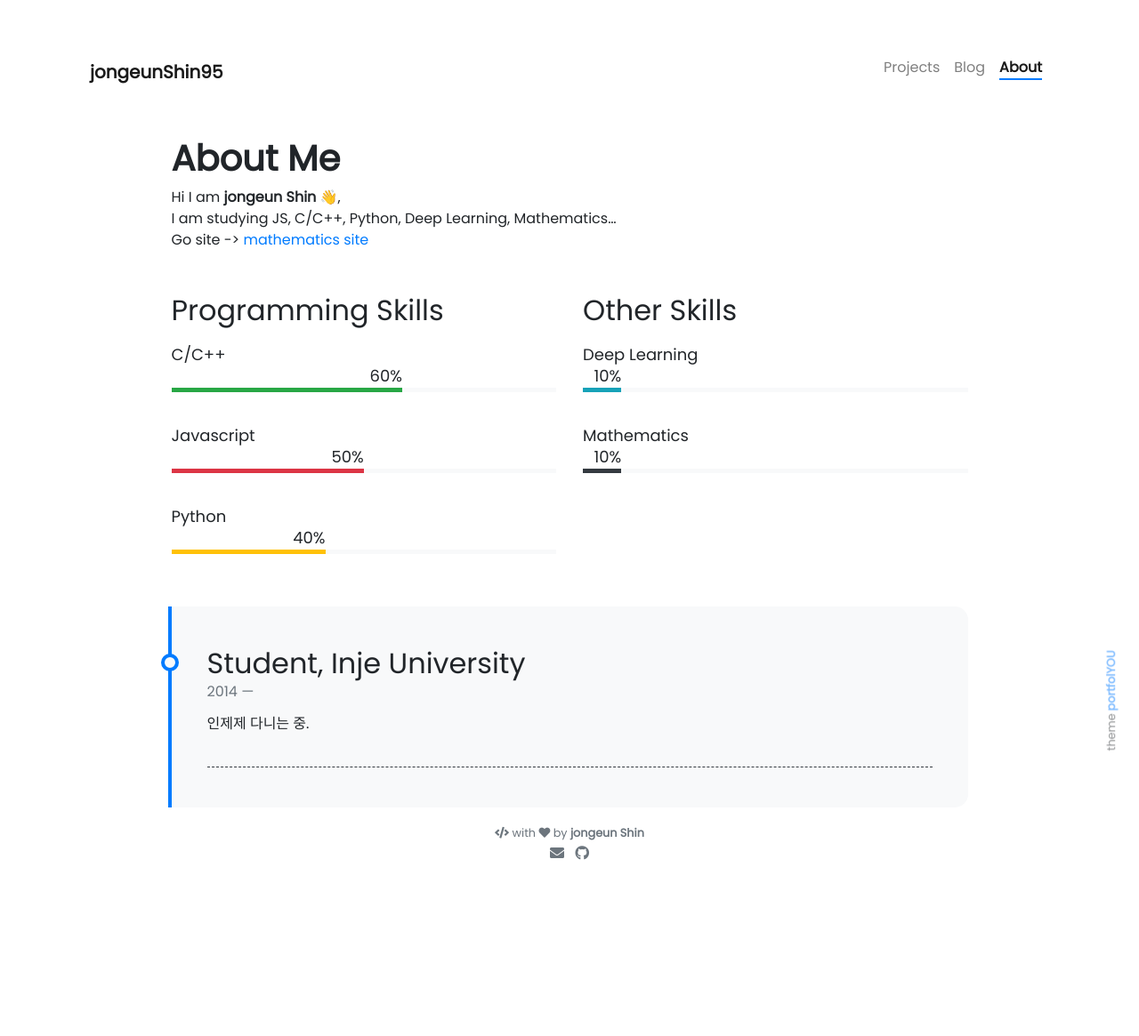
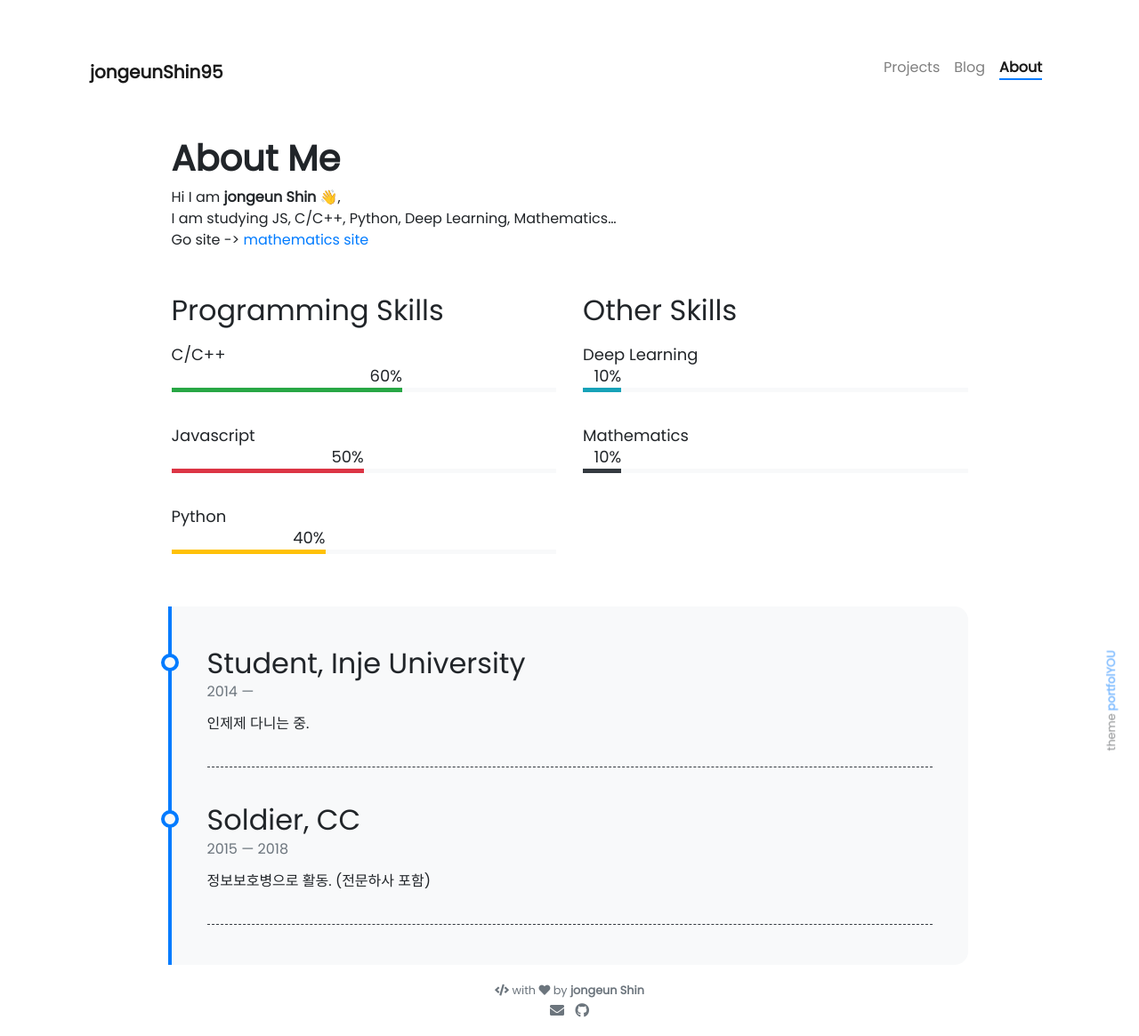
Before and after one commit to jongeunShin95/jongeunshin95.github.io, a Jekyll site: the page built from pages/about.md, in a window 1280 px wide. Shown: the whole page at 89% size. Built offline with Jekyll 4.4.1, drawn with Linux system fonts in a browser that asks for light colours; nearby versions of some CDN libraries; emoji names are drawn with the system emoji font; before the commit the page ends 988 px from its top, so only the background shows below that.

Commit message:
add about timeline

```diff
--- a/_data/timeline.yml
+++ b/_data/timeline.yml
@@ -2,3 +2,8 @@
   from: 2014
   to: ~
   description: 인제제 다니는 중.
+
+- title: Soldier, CC
+  from: 2015
+  to: 2018
+  description: 정보보호병으로 활동. (전문하사 포함)
```
